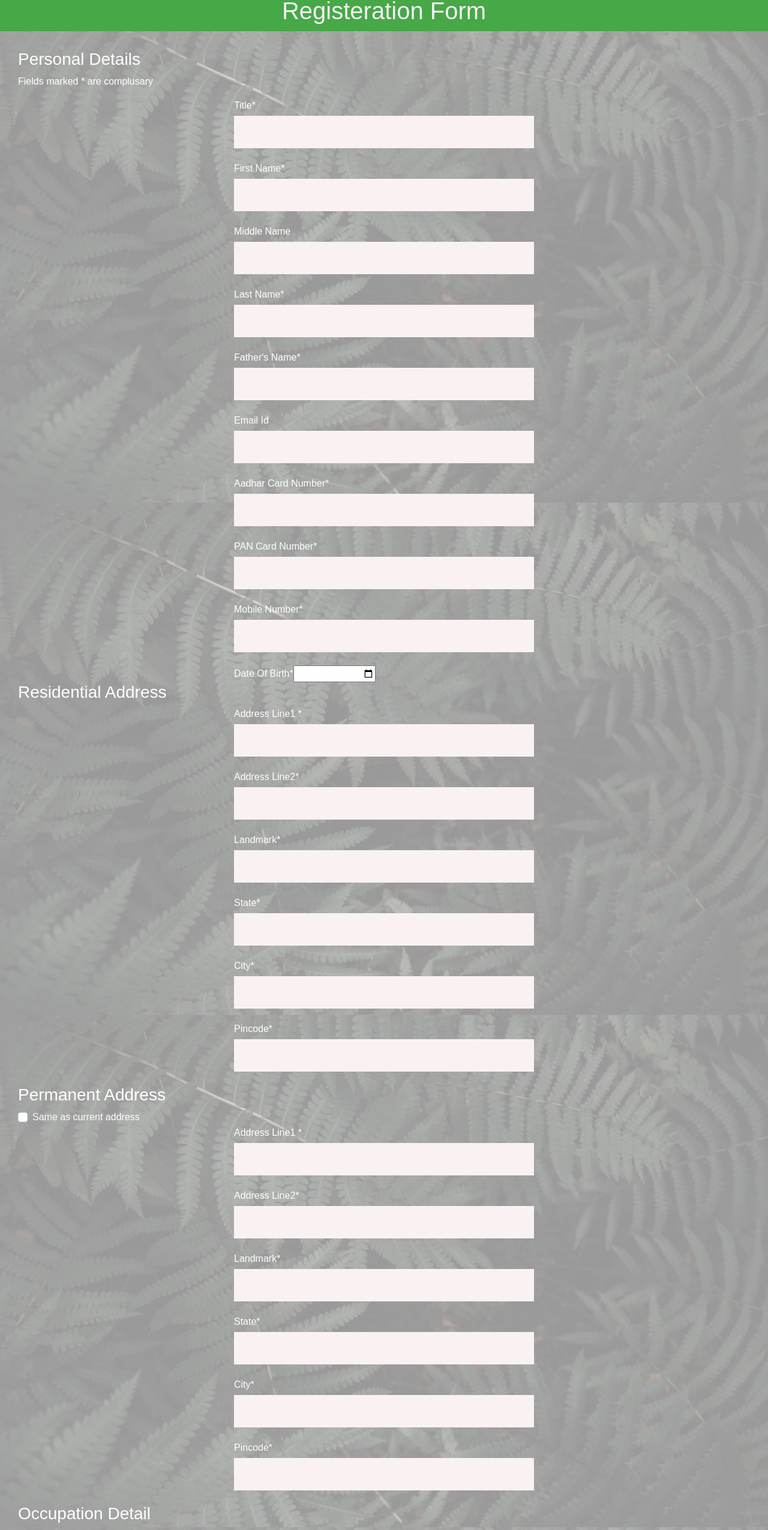
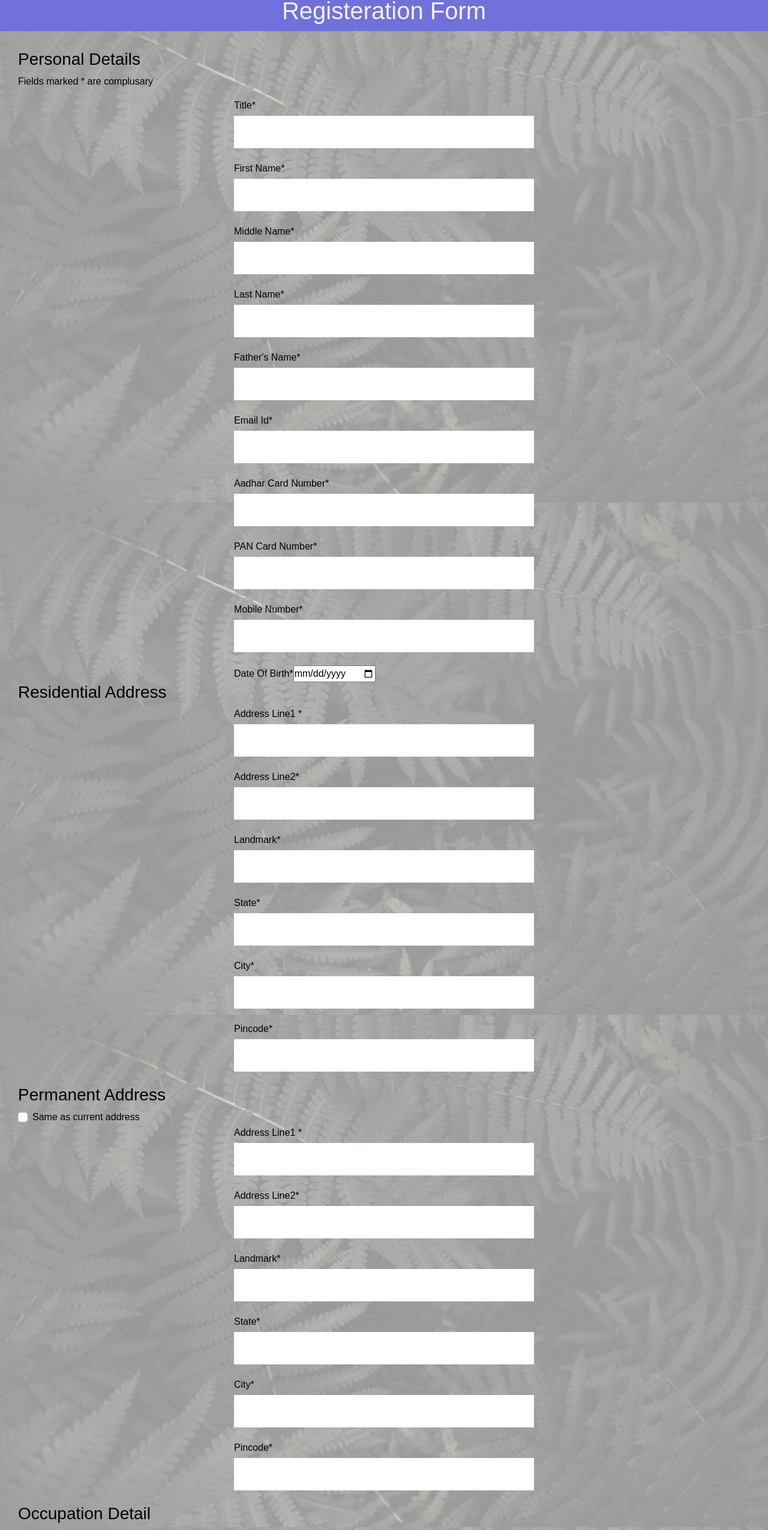
Before and after one commit to nishant14763/Online_Banking_System, a React (Create React App) app in the folder frontend/: page /register in a window 1280 px wide. Shown: the part 16-2566 px from the top of the page at 60% size. Built offline with nearby package versions, Linux system fonts and the light colour scheme.

Commit message:
updated css

```diff
--- a/frontend/src/components/landing/Register.js
+++ b/frontend/src/components/landing/Register.js
@@ -170,104 +170,104 @@ const Register = () => {
                     <form onSubmit={submitActionHandler}>
                         <h2 className='r'>Registeration Form</h2>
                         <div className='reg-form'>
-                            <h3>Personal Details</h3>
-                            <p>Fields marked * are complusary</p>
+                            <h3 id="blk">Personal Details</h3>
+                            <p id="blk">Fields marked * are complusary</p>
                             <div className='input8'>
-                                <label>Title*</label>
-                                <input type="text" value={title} onChange={titleChangeHandler} required></input>
+                                <label id="blk">Title*</label>
+                                <input type="text" value={title} onChange={titleChangeHandler} required id="blk"></input>
 
                             </div>
                             <div className='input8'>
-                                <label>First Name*</label>
-                                <input type="text" value={firstName} onChange={firstNameChangeHandler} required></input>
+                                <label id="blk">First Name*</label>
+                                <input type="text" value={firstName} onChange={firstNameChangeHandler} required id="blk"></input>
 
                             </div>
                             <div className='input8'>
-                                <label>Middle Name</label>
-                                <input type="text" value={middleName} onChange={middleNameChangeHandler} required></input>
+                                <label id="blk">Middle Name*</label>
+                                <input type="text" value={middleName} onChange={middleNameChangeHandler} required id="blk"></input>
 
                             </div>
                             <div className='input8'>
-                                <label>Last Name*</label>
+                                <label id="blk">Last Name*</label>
 
-                                <input type="text" value={lastName} onChange={lastNameChangeHandler} required></input>
+                                <input type="text" value={lastName} onChange={lastNameChangeHandler} required id="blk"></input>
                             </div>
 
 
 
                             <div className='input8'>
-                                <label>Father's Name*</label>
+                                <label id="blk">Father's Name*</label>
 
-                                <input type="text" value={fathersName} onChange={fathersNameChangeHandler} required></input>
+                                <input type="text" value={fathersName} onChange={fathersNameChangeHandler} required id="blk"></input>
                             </div>
                             <div className='input8'>
-                                <label>Email Id</label>
-                                <input type="text" value={email} onChange={emailChangeHandler} required></input>
+                                <label id="blk">Email Id*</label>
+                                <input type="text" value={email} onChange={emailChangeHandler} required id="blk"></input>
 
                             </div>
                             <div className='input8'>
-                                <label>Aadhar Card Number*</label>
-                                <input type="text" value={aadhar} onChange={aadharChangeHandler} required></input>
+                                <label id="blk">Aadhar Card Number*</label>
+                                <input type="text" value={aadhar} onChange={aadharChangeHandler} required id="blk"></input>
 
                             </div>
 
                             <div className='input8'>
-                                <label>PAN Card Number*</label>
-                                <input type="text" value={pan} onChange={(e) => setPan(e.target.value)} required></input>
+                                <label id="blk">PAN Card Number*</label>
+                                <input type="text" value={pan} onChange={(e) => setPan(e.target.value)} required id="blk"></input>
 
                             </div>
 
                             <div className='input8'>
-                                <label>Mobile Number*</label>
+                                <label id="blk">Mobile Number*</label>
 
-                                <input type="text" value={mobileNum} onChange={mobileNumChangeHandler} required></input>
+                                <input type="text" value={mobileNum} onChange={mobileNumChangeHandler} required id="blk"></input>
                             </div>
                             <div className='input8'>
-                                <label>Date Of Birth*</label>
-                                <input type="date" value={dob} onChange={dobChangeHandler} required></input>
+                                <label id="blk">Date Of Birth*</label>
+                                <input type="date" value={dob} onChange={dobChangeHandler} required id="blk"></input>
 
                             </div>
-                            <h3>Residential
+                            <h3 id="blk">Residential
                                 Address
                             </h3>
                             <div className='input8'>
-                                <label>Address Line1 *</label>
+                                <label id="blk">Address Line1 *</label>
 
-                                <input type="text" value={addressLine1} onChange={addressLine1ChangeHandler} required></input>
+                                <input type="text" value={addressLine1} onChange={addressLine1ChangeHandler} required id="blk"></input>
                             </div>
                             <div className='input8'>
-                                <label>Address Line2*</label>
-                                <input type="text" value={addressLine2} onChange={addressLine2ChangeHandler} required></input>
+                                <label id="blk">Address Line2*</label>
+                                <input type="text" value={addressLine2} onChange={addressLine2ChangeHandler} required id="blk"></input>
 
                             </div>
                             <div className='input8'>
-                                <label>Landmark*</label>
-                                <input type="text" value={landmark} onChange={landmarkChangeHandler} required></input>
+                                <label id="blk">Landmark*</label>
+                                <input type="text" value={landmark} onChange={landmarkChangeHandler} required id="blk"></input>
 
                             </div>
                             <div className='input8'>
-                                <label>State*</label>
-                                <input type="text" value={state} onChange={stateChangeHandler} required></input>
+                                <label id="blk">State*</label>
+                                <input type="text" value={state} onChange={stateChangeHandler} required id="blk"></input>
 
                             </div>
                             <div className='input8'>
-                                <label>City*</label>
-                                <input type="text" value={city} onChange={cityChangeHandler} required></input>
+                                <label id="blk">City*</label>
+                                <input type="text" value={city} onChange={cityChangeHandler} required id="blk"></input>
 
                             </div>
                             <div className='input8'>
-                                <label>Pincode*</label>
-                                <input type="text" value={pincode} onChange={pincodeChangeHandler} required></input>
+                                <label id="blk">Pincode*</label>
+                                <input type="text" value={pincode} onChange={pincodeChangeHandler} required id="blk"></input>
 
                             </div>
-                            <h3>Permanent Address</h3>
+                            <h3 id="blk">Permanent Address</h3>
                             <div className="f">
 
                                 <div className="form-check">
                                     <input className="form-check-input" type="checkbox" value={sameAsCurrent} onChange={() => {
                                         setSameAsCurrent(!sameAsCurrent);
-                                    }} id="permanentAddress" />
-                                    <label className="form-check-label" for="permanentAddress">
+                                    }} id="permanentAddress blk"  />
+                                    <label className="form-check-label" for="permanentAddress" id="blk">
                                         Same as current address
                                     </label>
                                 </div>
@@ -277,47 +277,47 @@ const Register = () => {
                             </div>
 
                             <div className='input8'>
-                                <label>Address Line1 *</label>
-                                <input disabled={sameAsCurrent} type="text" value={paddressLine1} onChange={paddressLine1ChangeHandler} required></input>
+                                <label id="blk">Address Line1 *</label>
+                                <input disabled={sameAsCurrent} type="text" value={paddressLine1} onChange={paddressLine1ChangeHandler} required id="blk"></input>
 
                             </div>
                             <div className='input8'>
-                                <label>Address Line2*</label>
-                                <input disabled={sameAsCurrent} type="text" value={paddressLine2} onChange={paddressLine2ChangeHandler} required></input>
+                                <label id="blk">Address Line2*</label>
+                                <input disabled={sameAsCurrent} type="text" value={paddressLine2} onChange={paddressLine2ChangeHandler} required id="blk"></input>
 
                             </div>
                             <div className='input8'>
-                                <label>Landmark*</label>
-                                <input disabled={sameAsCurrent} type="text" value={plandmark} onChange={plandmarkChangeHandler} required></input>
+                                <label id="blk">Landmark*</label>
+                                <input disabled={sameAsCurrent} type="text" value={plandmark} onChange={plandmarkChangeHandler} required id="blk"></input>
 
                             </div>
                             <div className='input8'>
-                                <label>State*</label>
-                                <input disabled={sameAsCurrent} type="text" value={pstate} onChange={pstateChangeHandler} required></input>
+                                <label id="blk">State*</label>
+                                <input disabled={sameAsCurrent} type="text" value={pstate} onChange={pstateChangeHandler} required id="blk"></input>
 
                             </div>
                             <div className='input8'>
-                                <label>City*</label>
+                                <label id="blk">City*</label>
 
-                                <input disabled={sameAsCurrent} type="text" value={pcity} onChange={pcityChangeHandler} required></input>
+                                <input disabled={sameAsCurrent} type="text" value={pcity} onChange={pcityChangeHandler} required id="blk"></input>
                             </div>
                             <div className='input8'>
-                                <label>Pincode*</label>
-                                <input disabled={sameAsCurrent} type="text" value={ppincode} onChange={ppincodeChangeHandler} required></input>
+                                <label id="blk">Pincode*</label>
+                                <input disabled={sameAsCurrent} type="text" value={ppincode} onChange={ppincodeChangeHandler} required id="blk"></input>
 
                             </div>
 
 
-                            <h3>Occupation Detail</h3>
+                            <h3 id="blk">Occupation Detail</h3>
                             <div className='input4'>
-                                <label>Occupation Type*</label>
+                                <label id="blk">Occupation Type*</label>
                                 <select required value={occupationType} className="form-select" aria-label="Occupation Type" onChange={(e) => {
                                     setoccupationType(e.target.value);
                                 }}>
-                                    <option value="sel1">Select Occupation Type</option>
+                                    <option value="sel1" id="blk">Select Occupation Type</option>
                                     {["Private Sector", "Public Sector", "Governement Sector", "Business", "Student", "Self Employed", "Housewife", "Others"].map((k) => {
                                         return (
-                                            <option key={k} value={k}>{k}</option>
+                                            <option key={k} value={k} id="blk">{k}</option>
                                         );
                                     })}
                                 </select>
@@ -328,17 +328,17 @@ const Register = () => {
                                 <select required value={sourceOfIncome} className="form-select" aria-label="Source of  Income" onChange={(e) => {
                                     setsourceOfIncome(e.target.value);
                                 }}>
-                                    <option value="sel2">Select Source of Income</option>
+                                    <option value="sel2" id="blk">Select Source of Income</option>
                                     {["Manufacturing", "Trading", "Service", "Retailing", "Agriculture", "Real Estate", "Others"].map((k) => {
                                         return (
-                                            <option key={k} value={k}>{k}</option>
+                                            <option key={k} value={k} id="blk">{k}</option>
                                         );
                                     })}
                                 </select>
 
                             </div>
                             <div className='input4'>
-                                <label>Gross Annual Income*</label>
+                                <label id="blk">Gross Annual Income*</label>
 
                                 <select required value={grossAnnualIncome} className="form-select" aria-label="Gross Annual Income" onChange={(e) => {
                                     setgrossAnnualIncome(e.target.value);
@@ -346,14 +346,14 @@ const Register = () => {
                                     <option value="sel3">Select Gross Annual Income</option>
                                     {["< 1 Lakhs", "1 Lakh to 5 Lakhs", "5 Lakhs to 12 Lakhs", ">12 Lakhs"].map((k) => {
                                         return (
-                                            <option key={k} value={k}>{k}</option>
+                                            <option key={k} value={k} id="blk">{k}</option>
                                         );
                                     })}
                                 </select>
 
                             </div>
 
-                            <h3>Debit / ATM Card</h3>
+                            <h3 id="blk">Debit / ATM Card</h3>
 
                             <div className='k'>
 
@@ -387,16 +387,16 @@ const Register = () => {
                             <Container style={{marginTop: "50px"}}>
                                 <Row>
                                     <Col className='col-md-6 col-12'>
-                                        <label htmlFor="username" className="form-label">Username</label>
+                                        <label htmlFor="username" className="form-label" id="blk">Username</label>
                                         <input required minLength="8" type="text" value={username} onChange={(e) => setUsername(e.target.value)} id="username" className="form-control" aria-describedby="usernameHelp" />
                                         <div id="usernameHelp" className="form-text">
                                             Your username must be between 8-20 characters                                        </div>
-                                        <label htmlFor="password" className="form-label">Password</label>
+                                        <label htmlFor="password" className="form-label" id="blk">Password</label>
                                         <input required minLength="8" type="text" value={password} onChange={(e) => setPassword(e.target.value)} id="password" className="form-control" aria-describedby="passwordHelp" />
                                         <div id="passwordHelp" className="form-text">
                                             Your password must be 8-30 characters long, contain letters, characters and numbers.
                                         </div>
-                                        <label htmlFor="confPassword" className="form-label">Confirm Password</label>
+                                        <label htmlFor="confPassword" className="form-label" id="blk">Confirm Password</label>
                                         <input required minLength="8" type="text" value={confPassword} onChange={(e) => setConfPassword(e.target.value)} id="confPassword" className="form-control" aria-describedby="confPasswordHelp" />
                                         <div id="confPasswordHelp" className="form-text">
                                             Password must match with confirm password                                        </div>
--- a/frontend/src/components/landing/register.css
+++ b/frontend/src/components/landing/register.css
@@ -9,7 +9,7 @@
 }
 
 .r{
-    background-color: rgb(71, 168, 71);
+    background-color: rgb(113, 113, 220);
     width:100%;
     color:#f1f1f1;
     font-size: 40px;
@@ -40,7 +40,7 @@
     display:inline-block;
     border:none;
 
-    background:#faf2f2;
+    background: white;
 
 }
 .input{
@@ -60,7 +60,7 @@
     align-items: center;
 }
 #b1{
-    background-color: green;
+    background-color: rgb(113,113,220);
     color:#f1f1f1;
     border-radius:4px;
 }
```
Also changed, not shown: frontend/src/components/dashboard/TransactionForm.js (+6 -6 lines), 2 other files (tests, documents, lock files or other folders).
